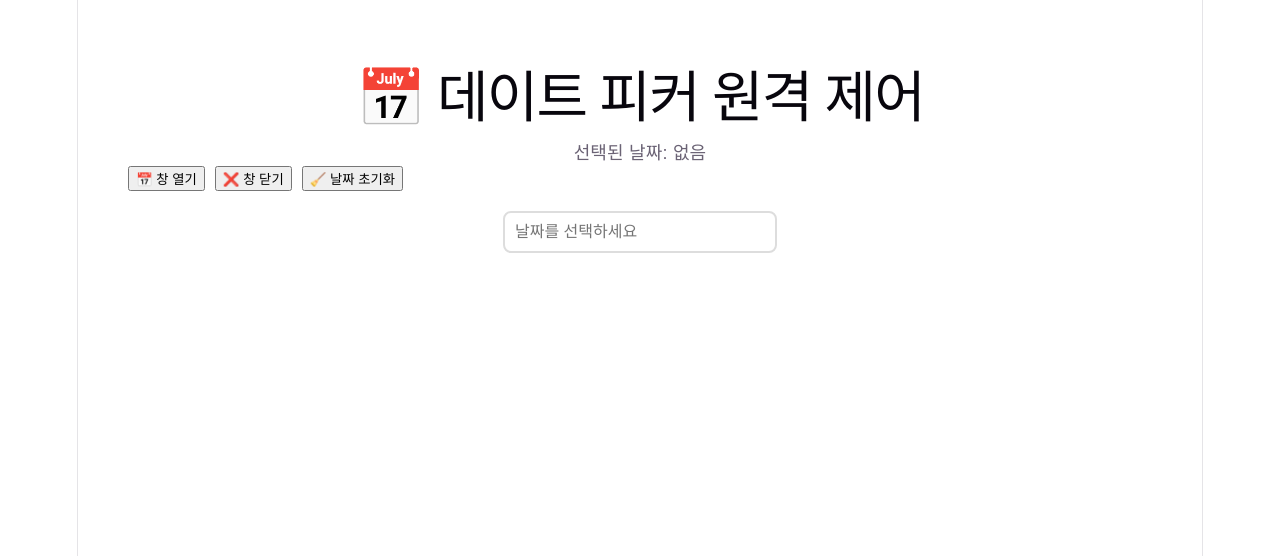
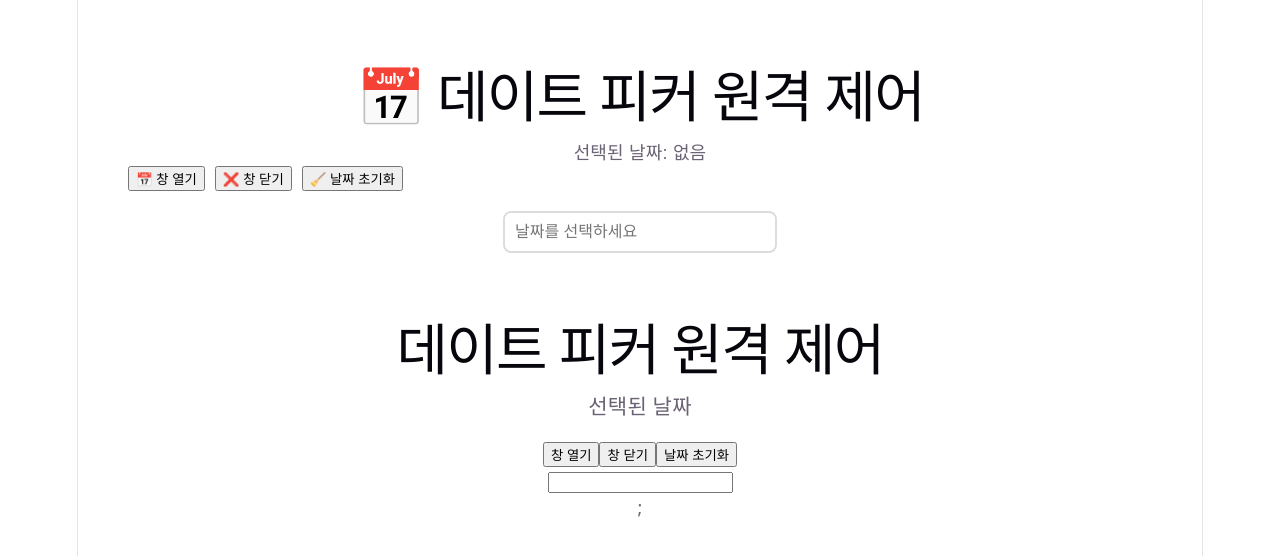
Before and after one commit to yunajoe/react-master-class-part2-inflearn, a React (Vite) app: page / in a window 1280 px wide. Shown: the top 556 px of the page. Built offline with nearby package versions, Linux system fonts and the light colour scheme.

Commit message:
chore: 브랜치 이동을 위한 체크아웃

```diff
--- a/src/App.jsx
+++ b/src/App.jsx
@@ -1,8 +1,14 @@
 import "./App.css";
 import FlatPickerWrapper from "./components/FlatPickerWrapper";
+import MyDatePickerWrapper from "./components/MyDatePickerWrapper";
 
 function App() {
-  return <FlatPickerWrapper />;
+  return (
+    <>
+      <FlatPickerWrapper />
+      <MyDatePickerWrapper />;
+    </>
+  );
 }
 
 export default App;
--- /dev/null
+++ b/src/components/MyDatePicker.jsx
@@ -0,0 +1,43 @@
+import flatpickr from "flatpickr";
+import "flatpickr/dist/flatpickr.min.css"; // 날짜
+import { useEffect, useImperativeHandle, useRef } from "react";
+
+function MyDatePicker({ ref }) {
+  const inputRef = useRef();
+  const libraryRef = useRef();
+
+  // ref 를 라이브러리와 연결 시킨다.
+  useEffect(() => {
+    libraryRef.current = flatpickr(inputRef.current, { onChange: () => {} });
+
+    return () => {};
+  }, []);
+
+  useImperativeHandle(
+    ref,
+    () => ({
+      // 부모가 조종할 handler
+      open: () => {
+        if (libraryRef.current) {
+          console.log("TEST");
+        }
+      },
+      close: () => {
+        if (libraryRef.current) {
+        }
+      },
+      init: () => {
+        if (libraryRef.current) {
+        }
+      },
+    }),
+    [],
+  );
+  return (
+    <div>
+      <input ref={inputRef} />
+    </div>
+  );
+}
+
+export default MyDatePicker;
--- /dev/null
+++ b/src/components/MyDatePickerWrapper.jsx
@@ -0,0 +1,18 @@
+import { useRef } from "react";
+import MyDatePicker from "./MyDatePicker";
+
+function MyDatePickerWrapper() {
+  const controlRef = useRef();
+  return (
+    <div>
+      <h1>데이트 피커 원격 제어</h1>
+      <h3>선택된 날짜</h3>
+      <button onClick={() => controlRef.current.open()}>창 열기</button>
+      <button onClick={() => controlRef.current.close()}>창 닫기</button>
+      <button onClick={() => controlRef.current.init()}>날짜 초기화</button>
+      <MyDatePicker ref={controlRef} />
+    </div>
+  );
+}
+
+export default MyDatePickerWrapper;
```
